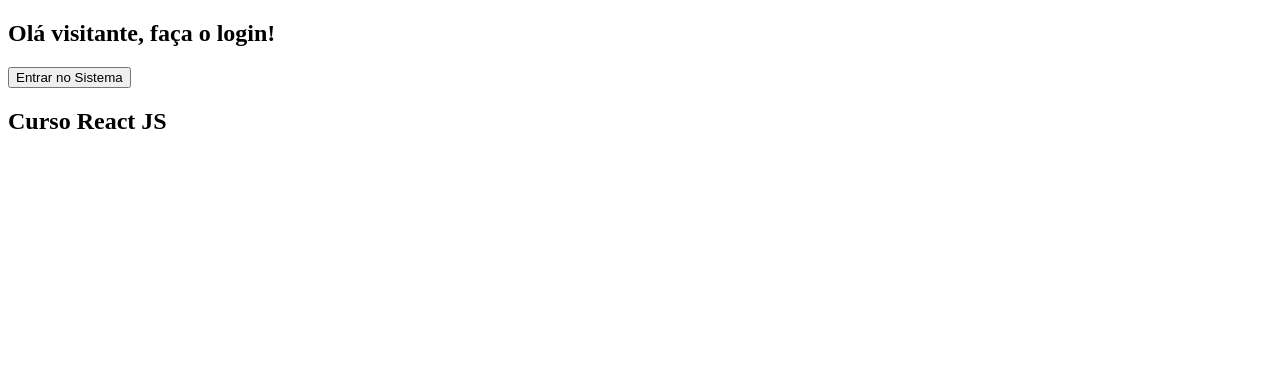
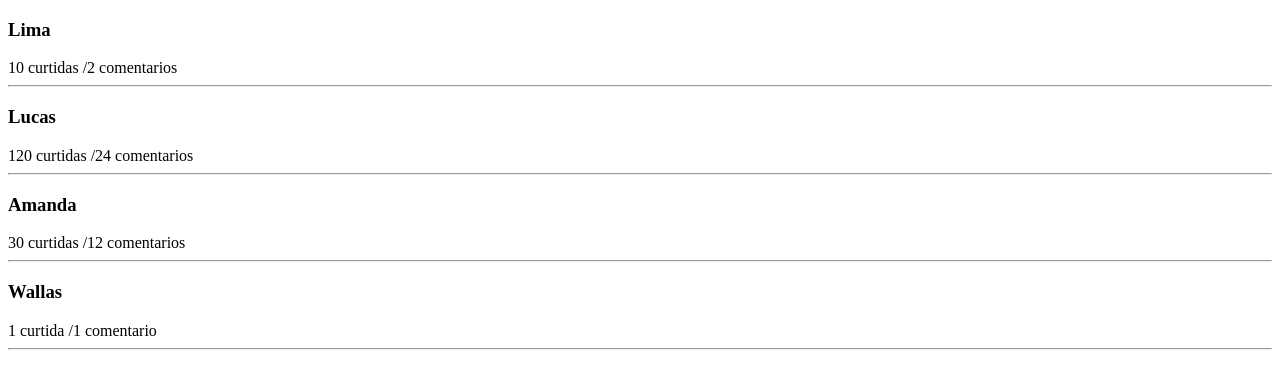
Before and after one commit to YanWallas/curso-react, a React (Create React App) app in the folder meuapp/: page / in a window 1280 px wide. Shown: the top 388 px of the page. Built offline with nearby package versions, Linux system fonts and the light colour scheme.

Commit message:
Trabalhando com lista

```diff
--- a/meuapp/src/App.js
+++ b/meuapp/src/App.js
@@ -1,11 +1,32 @@
 import React, { Component } from 'react';
-import Membro from './componentes/Membro';
+import Feed from './componentes/feed';
 
 class App extends Component {
+  constructor(props) {
+    super(props);
+    this.state = {
+      feed: [
+        { id: 1, username: 'Lima', curtidas: 10, comentarios: 2 },
+        { id: 2, username: 'Lucas', curtidas: 120, comentarios: 24 },
+        { id: 3, username: 'Amanda', curtidas: 30, comentarios: 12 },
+        { id: 4, username: 'Wallas', curtidas: 1, comentarios: 1 },
+      ],
+    };
+  }
+
   render() {
     return (
       <div>
-        <Membro />
+        {this.state.feed.map((item) => {
+          return (
+            <Feed
+              id={item.id}
+              username={item.username}
+              curtidas={item.curtidas}
+              comentarios={item.comentarios}
+            />
+          );
+        })}
       </div>
     );
   }
--- a/meuapp/src/componentes/Membro/index.js
+++ /dev/null
@@ -1,43 +0,0 @@
-import React, { Component } from 'react';
-
-class Membro extends Component {
-  constructor(props) {
-    super(props);
-    this.state = {
-      status: false,
-    };
-
-    this.sair = this.sair.bind(this);
-    this.entrar = this.entrar.bind(this);
-  }
-
-  sair() {
-    this.setState({ status: false });
-  }
-
-  entrar() {
-    this.setState({ status: true });
-  }
-
-  render() {
-    return (
-      <div>
-        {this.state.status ? (
-          <div>
-            <h2>Bem-vindo(a) ao Sistema!!</h2>
-            <button onClick={this.sair}>Sair do Sistema</button>
-          </div>
-        ) : (
-          <div>
-            <h2>Olá visitante, faça o login!</h2>
-            <button onClick={this.entrar}>Entrar no Sistema</button>
-          </div>
-        )}
-
-        <h2>Curso React JS</h2>
-      </div>
-    );
-  }
-}
-
-export default Membro;
--- /dev/null
+++ b/meuapp/src/componentes/feed/index.js
@@ -0,0 +1,18 @@
+import React, { Component } from 'react';
+
+class Feed extends Component {
+  render() {
+    return (
+      <div key={this.props.id}>
+        <h3>{this.props.username}</h3>
+        <a>
+          {this.props.curtidas > 1 ? this.props.curtidas + ' curtidas' : this.props.curtidas + ' curtida'} /
+          {this.props.comentarios > 1 ? this.props.comentarios + ' comentarios' : this.props.comentarios + ' comentario'}
+        </a>
+        <hr />
+      </div>
+    );
+  }
+}
+
+export default Feed;
```
